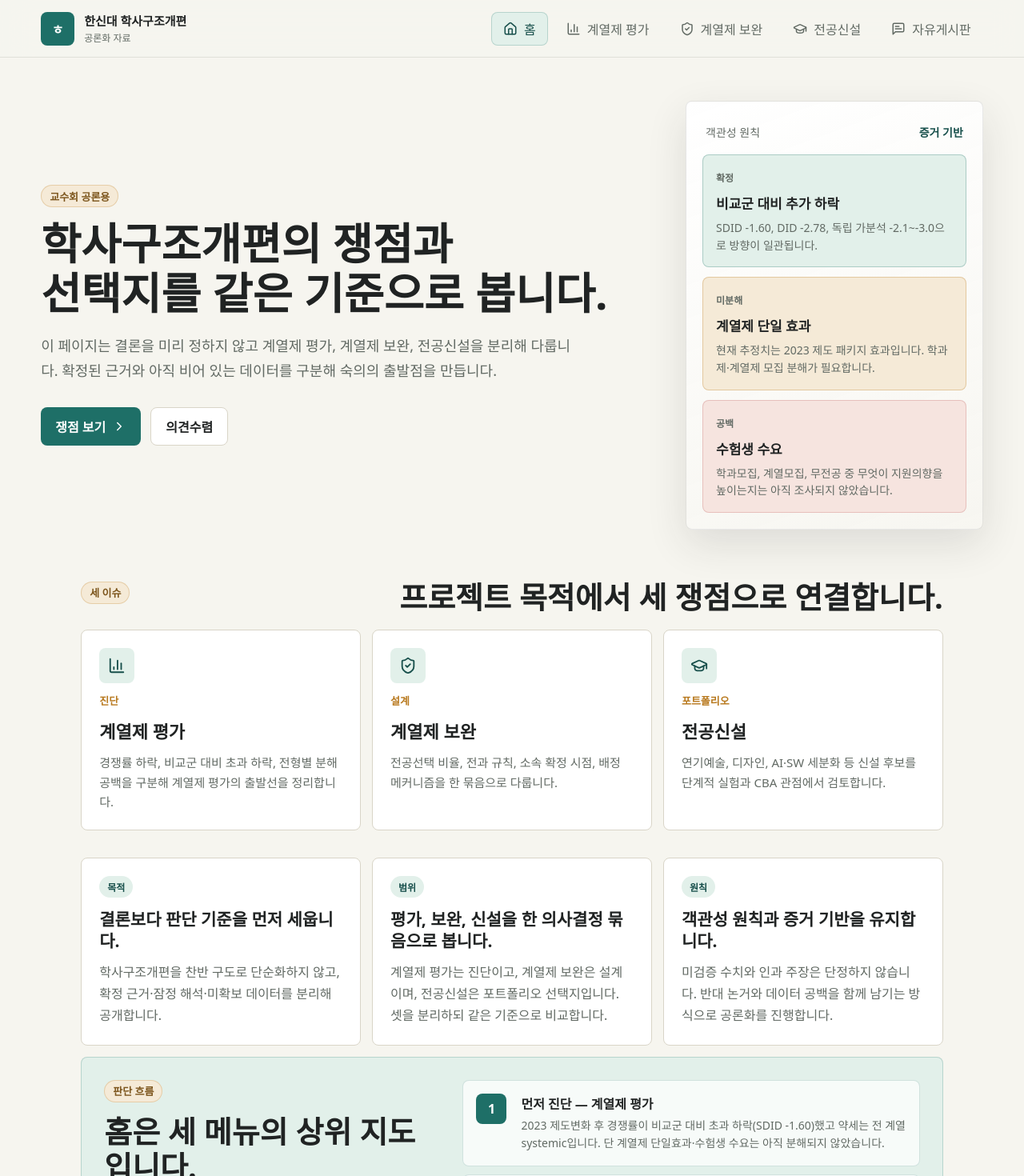
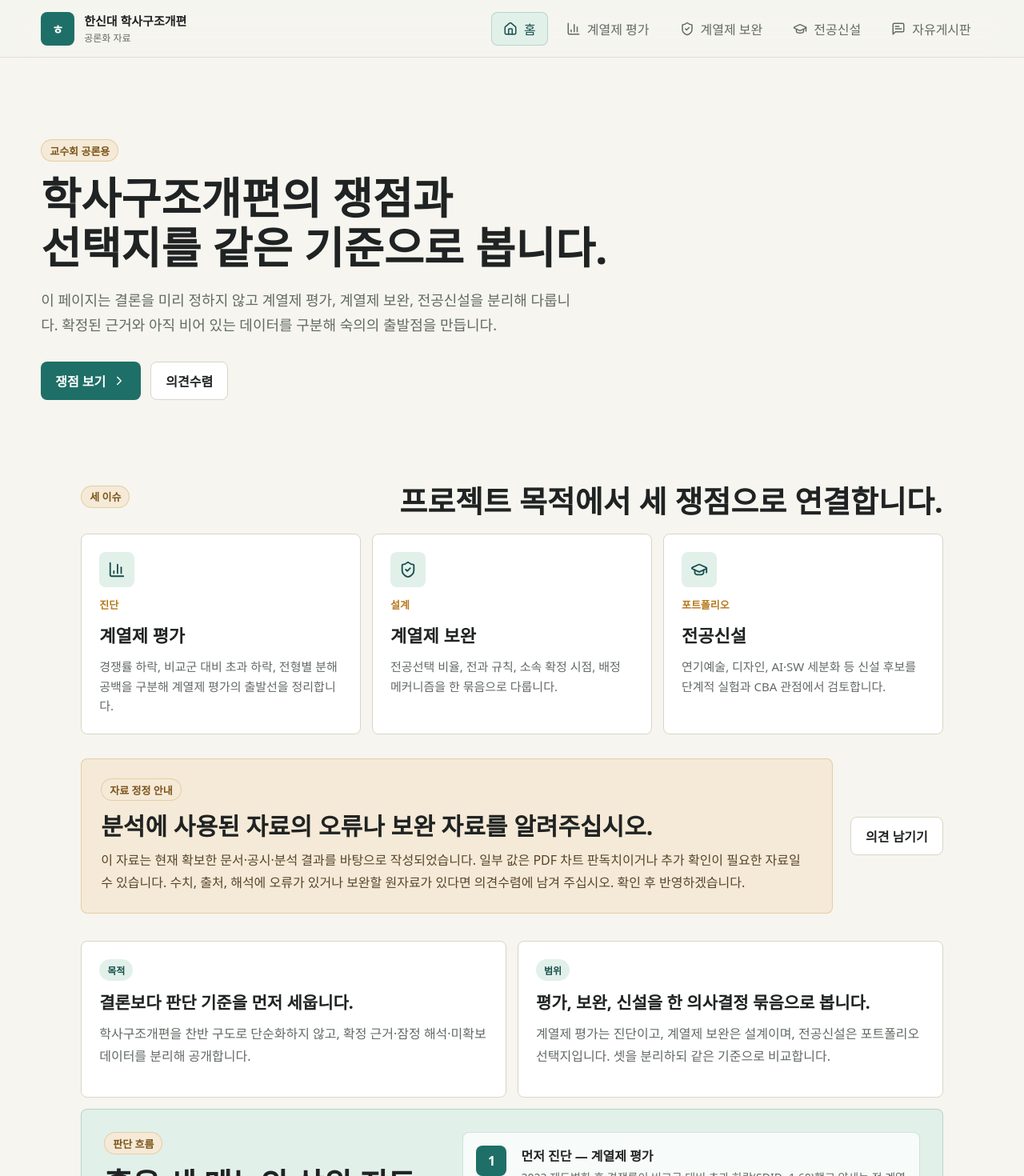
Before and after one commit to LeeSeogMin/hanshin, a Next.js app: page / in a window 1280 px wide. Shown: the top 1470 px of the page at 80% size. Built offline with nearby package versions, Linux system fonts and the light colour scheme.

Commit message:
Add source correction notice to home

```diff
--- a/app/globals.css
+++ b/app/globals.css
@@ -181,21 +181,21 @@ main {
 }
 
 .hero {
-  padding: 54px clamp(18px, 4vw, 54px) 34px;
+  padding: 44px clamp(18px, 4vw, 54px) 18px;
 }
 
 .hero-inner {
   display: grid;
-  grid-template-columns: minmax(0, 1.34fr) minmax(300px, 0.66fr);
+  grid-template-columns: minmax(0, 1fr);
   gap: clamp(28px, 4vw, 52px);
   align-items: stretch;
-  max-width: 1280px;
+  max-width: 1180px;
   margin: 0 auto;
 }
 
 .hero-copy {
   display: flex;
-  min-height: 430px;
+  min-height: 340px;
   flex-direction: column;
   justify-content: center;
   padding: clamp(28px, 5vw, 58px) 0;
@@ -348,6 +348,7 @@ h1 {
 }
 
 .menu-section,
+.source-correction-notice,
 .home-summary-section,
 .detail-section,
 .process-section,
@@ -371,6 +372,36 @@ h1 {
   padding-bottom: 42px;
 }
 
+.source-correction-notice {
+  display: flex;
+  align-items: center;
+  justify-content: space-between;
+  gap: 22px;
+  padding-top: 12px;
+  padding-bottom: 18px;
+}
+
+.source-correction-notice > div {
+  flex: 1;
+  min-width: 0;
+  padding: 24px;
+  border: 1px solid rgba(184, 121, 30, 0.26);
+  border-radius: 8px;
+  background: var(--gold-soft);
+}
+
+.source-correction-notice h2 {
+  max-width: 860px;
+  font-size: clamp(22px, 2.4vw, 30px);
+}
+
+.source-correction-notice p {
+  max-width: 920px;
+  margin-top: 12px;
+  color: #58452b;
+  line-height: 1.72;
+}
+
 .section-heading {
   display: flex;
   align-items: flex-end;
@@ -442,7 +473,7 @@ h2 {
 
 .home-summary-grid {
   display: grid;
-  grid-template-columns: repeat(3, minmax(0, 1fr));
+  grid-template-columns: repeat(2, minmax(0, 1fr));
   gap: 14px;
 }
 
@@ -1581,6 +1612,11 @@ h2 {
     grid-template-columns: 1fr;
   }
 
+  .source-correction-notice {
+    display: grid;
+    grid-template-columns: 1fr;
+  }
+
   .hero-copy {
     min-height: auto;
     padding: 30px 0 12px;
@@ -1700,6 +1736,7 @@ h2 {
   }
 
   .menu-section,
+  .source-correction-notice,
   .home-summary-section,
   .detail-section,
   .process-section,
@@ -1726,6 +1763,7 @@ h2 {
   }
 
   .detail-intro,
+  .source-correction-notice > div,
   .question-panel,
   .participation-section {
     grid-template-columns: 1fr;
@@ -1846,6 +1884,7 @@ h2 {
   }
 
   .home-flow-panel,
+  .source-correction-notice > div,
   .question-panel {
     padding: 20px;
   }
--- a/app/page.tsx
+++ b/app/page.tsx
@@ -15,12 +15,6 @@ const homeSummary = [
     title: "평가, 보완, 신설을 한 의사결정 묶음으로 봅니다.",
     body:
       "계열제 평가는 진단이고, 계열제 보완은 설계이며, 전공신설은 포트폴리오 선택지입니다. 셋을 분리하되 같은 기준으로 비교합니다."
-  },
-  {
-    label: "원칙",
-    title: "객관성 원칙과 증거 기반을 유지합니다.",
-    body:
-      "미검증 수치와 인과 주장은 단정하지 않습니다. 반대 논거와 데이터 공백을 함께 남기는 방식으로 공론화를 진행합니다."
   }
 ];
 
@@ -48,6 +42,21 @@ export default function Home() {
       <SiteHeader activeKey="home" />
       <MainHero />
       <IssueMenuGrid homeMode />
+
+      <section className="source-correction-notice" aria-labelledby="source-correction-title">
+        <div>
+          <span className="kicker">자료 정정 안내</span>
+          <h2 id="source-correction-title">분석에 사용된 자료의 오류나 보완 자료를 알려주십시오.</h2>
+          <p>
+            이 자료는 현재 확보한 문서·공시·분석 결과를 바탕으로 작성되었습니다. 일부 값은 PDF 차트
+            판독치이거나 추가 확인이 필요한 자료일 수 있습니다. 수치, 출처, 해석에 오류가 있거나
+            보완할 원자료가 있다면 의견수렴에 남겨 주십시오. 확인 후 반영하겠습니다.
+          </p>
+        </div>
+        <a className="secondary-link" href="/board">
+          의견 남기기
+        </a>
+      </section>
 
       <section className="home-summary-section" aria-labelledby="home-overview-title">
         <div className="home-summary-grid">
--- a/components/MainHero.tsx
+++ b/components/MainHero.tsx
@@ -1,5 +1,4 @@
 import { ChevronRight } from "lucide-react";
-import { evidenceCards } from "@/lib/content";
 
 export function MainHero() {
   return (
@@ -22,21 +21,6 @@ export function MainHero() {
             </a>
           </div>
         </div>
-        <div className="hero-panel" aria-label="공론화 진행 원칙">
-          <div className="panel-topline">
-            <span>객관성 원칙</span>
-            <strong>증거 기반</strong>
-          </div>
-          <div className="signal-grid">
-            {evidenceCards.map((card) => (
-              <article className={`signal-card ${card.tone}`} key={card.title}>
-                <span>{card.label}</span>
-                <strong>{card.title}</strong>
-                <p>{card.body}</p>
-              </article>
-            ))}
-          </div>
-        </div>
       </div>
     </section>
   );
```
